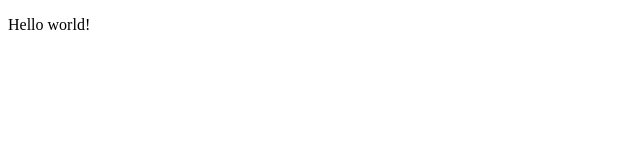
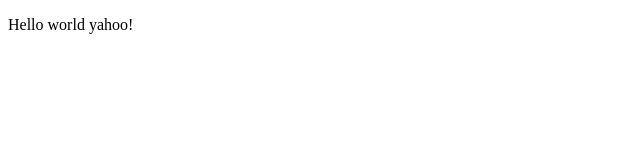
Before and after one commit to Rjhuzby/js_app, a plain HTML site: page index.html in a window 1280 px wide. Shown: the full height of the page, 0-640 px from the left. Drawn offline with Linux system fonts and the light colour scheme.

Commit message:
second commit

```diff
--- a/index.html
+++ b/index.html
@@ -7,7 +7,7 @@
     <title>Document</title>
 </head>
 <body>
-    <p onckick="">Hello world!</p>
+    <p onckick="">Hello world yahoo!</p>
     <script src="script.js"></script>
     <!-- <script>
         alert(1);
```
